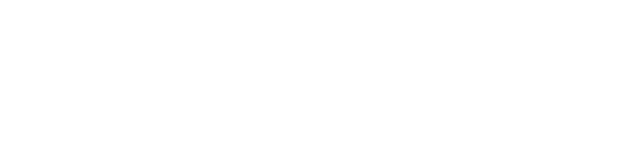
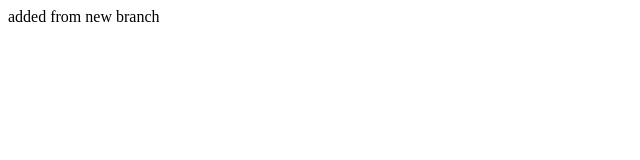
Before and after one commit to vasaris-001/test_, a plain HTML site: page index.html in a window 1280 px wide. Shown: the whole page, without its empty margins (0-640 px from the left). Drawn offline with Linux system fonts and the light colour scheme.

Commit message:
change index.html from new branch

```diff
--- a/index.html
+++ b/index.html
@@ -6,6 +6,6 @@
 	<title>Document</title>
 </head>
 <body>
-
+	added from new branch
 </body>
 </html>
```
